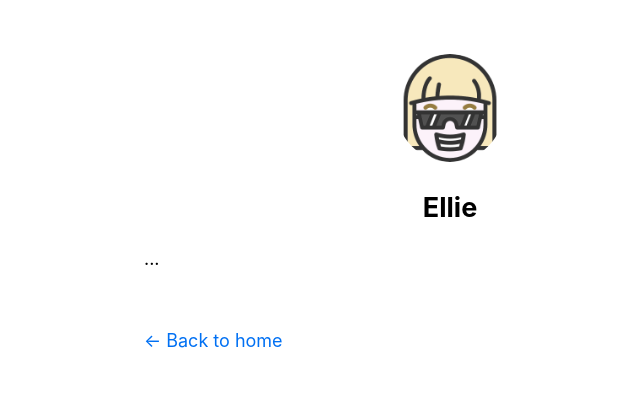
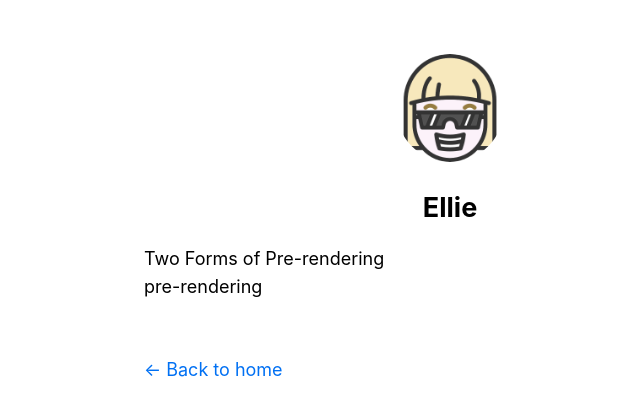
Before and after one commit to ellie-xyb/simply-blog-with-nextjs, a Next.js app: page /posts/pre-rendering in a window 1280 px wide. Shown: the top 416 px of the page, without its empty margins (190-830 px from the left). Built offline with nearby package versions, Linux system fonts and the light colour scheme.

Commit message:
pass post content into props and send to page

```diff
--- a/pages/index.js
+++ b/pages/index.js
@@ -20,9 +20,6 @@ export default function Home({ allPostsData }) {
         <title>{siteTitle}</title>
       </Head>
       <section className={utilStyles.headingMd}>
-        <Link href="/posts/id">
-          <a>Go to posts</a>
-        </Link>
         <section className={`${utilStyles.headingMd} ${utilStyles.padding1px}`}>
           <h2 className={utilStyles.headingLg}>Blog</h2>
           <ul className={utilStyles.list}>
--- a/pages/posts/[id].js
+++ b/pages/posts/[id].js
@@ -18,6 +18,14 @@ export async function getStaticPaths() {
   }
 }
 
-export default function Post() {
-  return <Layout>...</Layout>
+export default function Post({ postData }) {
+  return (
+    <Layout>
+      {postData.title}
+      <br />
+      {postData.id}
+      <br />
+      {postData.data}
+    </Layout>
+  )
 }
```
